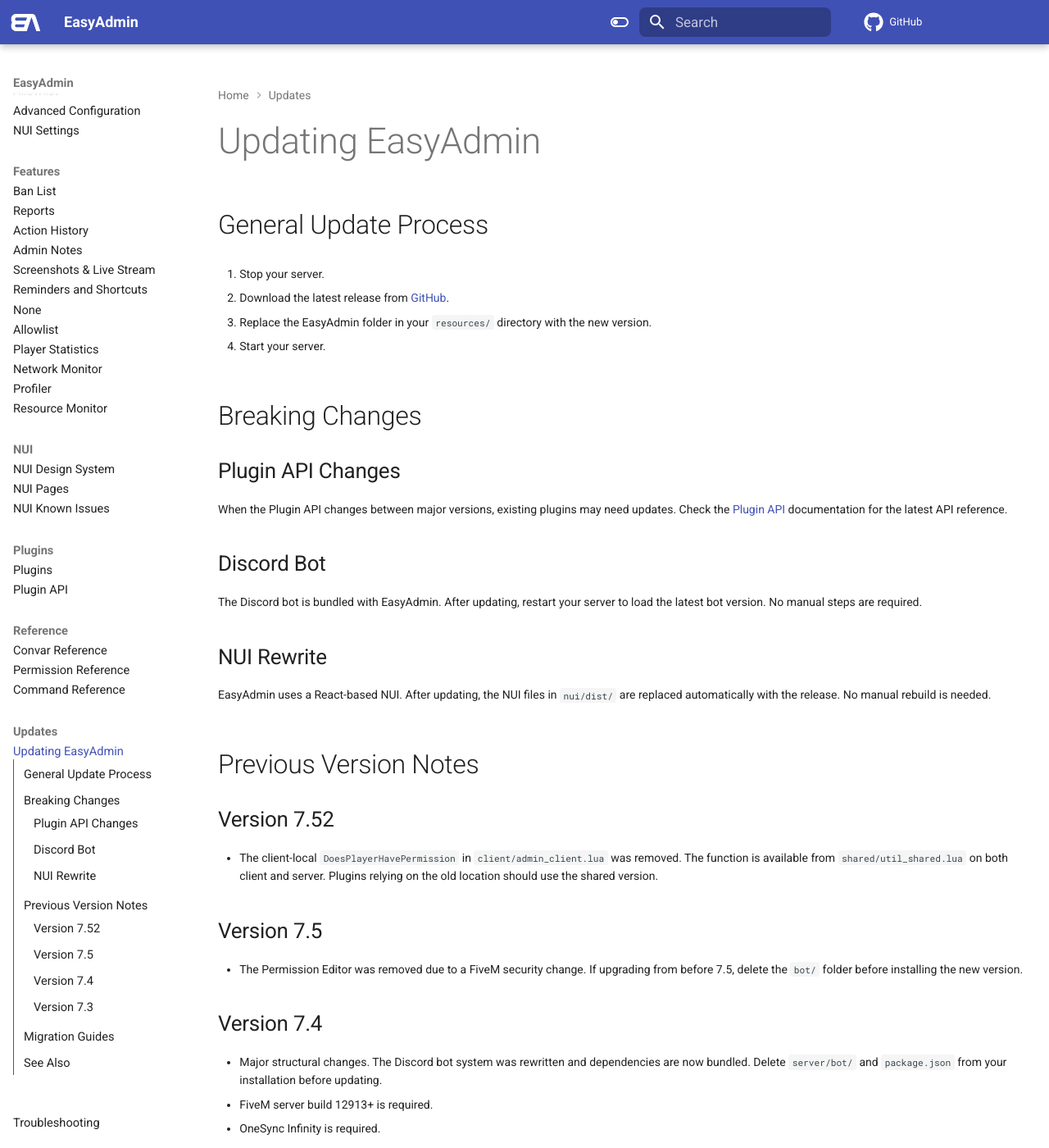
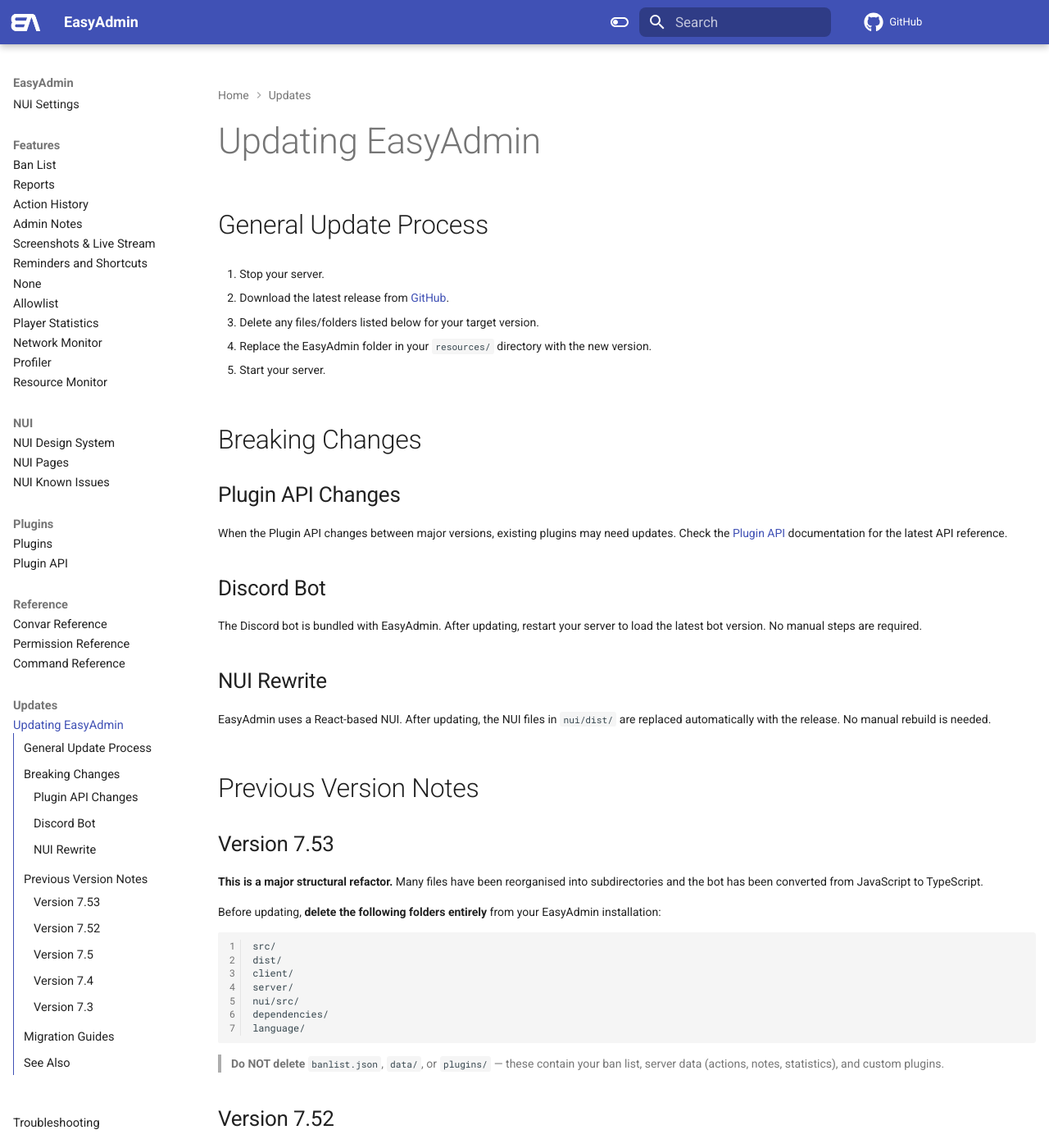
Before and after one commit to Blumlaut/EasyAdmin, an MkDocs documentation site: the page built from docs/docs/updates/updating.md, in a window 1280 px wide and 1400 px high. Shown: the whole window at 82% size. Built offline with MkDocs 1.6.1 and Material for MkDocs 9.7.7, drawn with Linux system fonts in a browser that asks for light colours; comment, search, counter and statistics services are not loaded.

Commit message:
docs: consolidate updating guide and add 7.53 migration notes
- Delete old docs/docs/updating.md (not in nav, superseded)
- Update docs/docs/updates/updating.md (the active one in mkdocs.yml)
- Add 7.53 section: directories to delete and user data to keep

````diff
--- a/docs/docs/updates/updating.md
+++ b/docs/docs/updates/updating.md
@@ -4,8 +4,9 @@
 
 1. Stop your server.
 2. Download the latest release from [GitHub](https://github.com/Blumlaut/EasyAdmin/releases/latest).
-3. Replace the EasyAdmin folder in your `resources/` directory with the new version.
-4. Start your server.
+3. Delete any files/folders listed below for your target version.
+4. Replace the EasyAdmin folder in your `resources/` directory with the new version.
+5. Start your server.
 
 ## Breaking Changes
 
@@ -22,6 +23,24 @@
 EasyAdmin uses a React-based NUI. After updating, the NUI files in `nui/dist/` are replaced automatically with the release. No manual rebuild is needed.
 
 ## Previous Version Notes
+
+### Version 7.53
+
+**This is a major structural refactor.** Many files have been reorganised into subdirectories and the bot has been converted from JavaScript to TypeScript.
+
+Before updating, **delete the following folders entirely** from your EasyAdmin installation:
+
+```
+src/
+dist/
+client/
+server/
+nui/src/
+dependencies/
+language/
+```
+
+> **Do NOT delete** `banlist.json`, `data/`, or `plugins/` — these contain your ban list, server data (actions, notes, statistics), and custom plugins.
 
 ### Version 7.52
 
````
Also changed, not shown: docs/docs/updating.md (deleted, +0 -203 lines).
